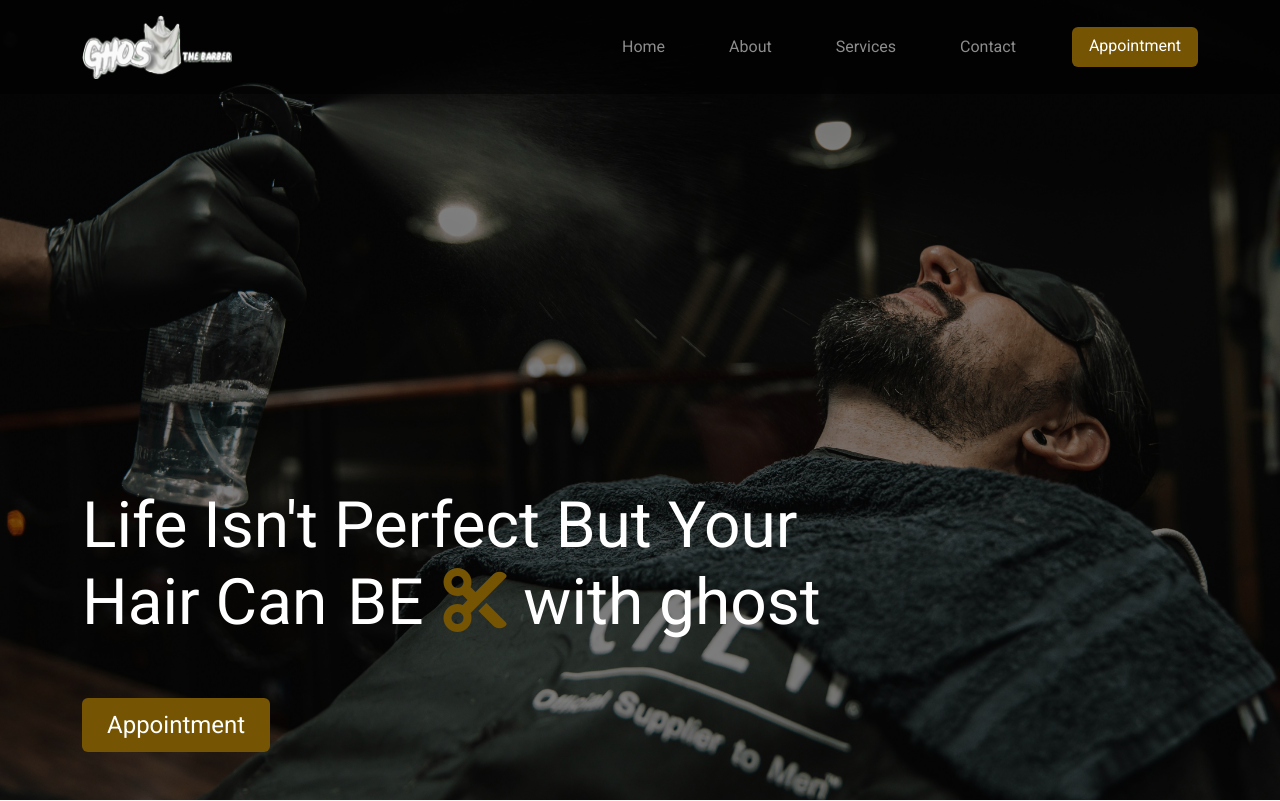
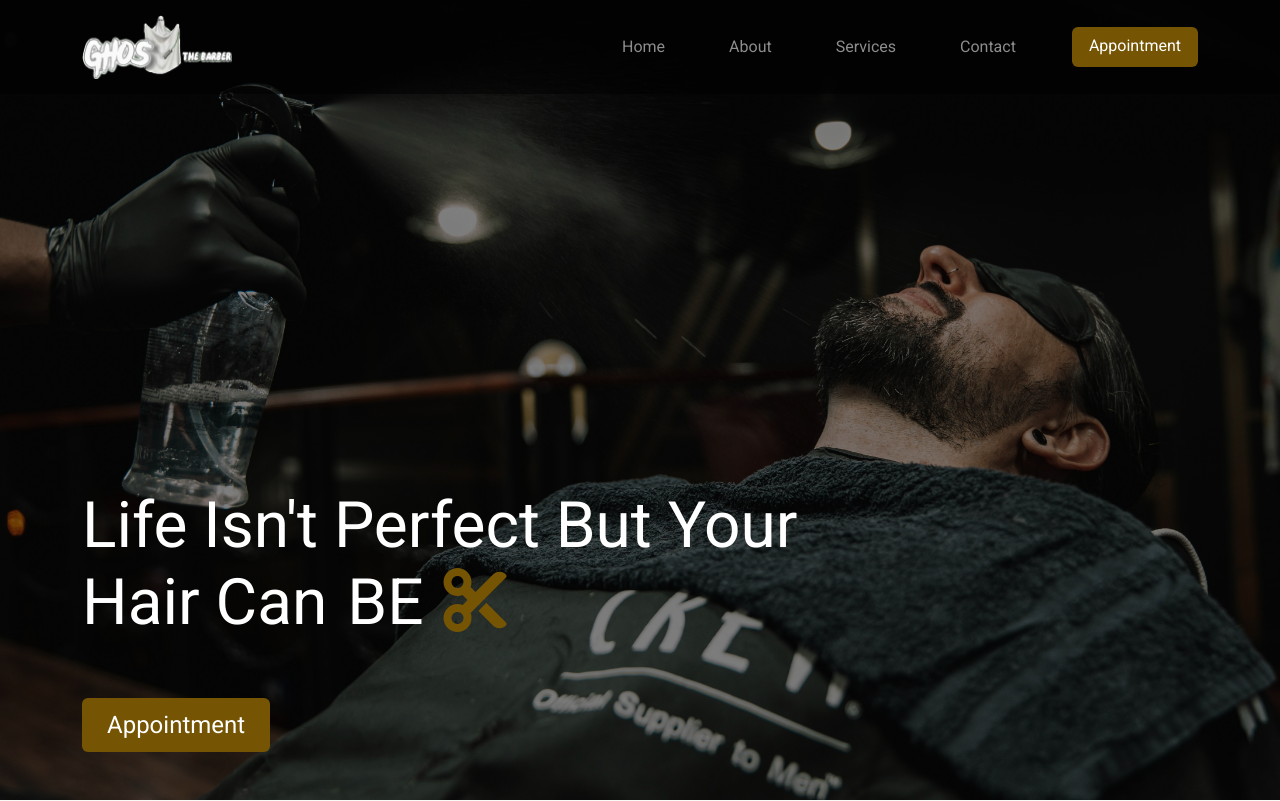
Before and after one commit to techyfave/GHOSTHEBARBER, a React (Vite) app: page / in a window 1280 px wide. Shown: the top 801 px of the page. Built offline with nearby package versions, Linux system fonts and the light colour scheme.

Commit message:
removing the little change

```diff
--- a/src/components/Hero/Hero.jsx
+++ b/src/components/Hero/Hero.jsx
@@ -15,7 +15,7 @@ function Hero({heroBg}) {
   return (
     <div style={style}  className='hero-section d-flex align-items-end'>
       <Container>
-        <h1 className='position-relative z-2 col-sm-12 col-md-8'>Life Isn't Perfect But Your Hair Can <span className=' p-1 rounded'>BE</span> <i className="fa-solid fa-scissors gold-col"></i> with ghost</h1>
+        <h1 className='position-relative z-2 col-sm-12 col-md-8'>Life Isn't Perfect But Your Hair Can <span className=' p-1 rounded'>BE</span> <i className="fa-solid fa-scissors gold-col"></i></h1>
         <Button text="Appointment" dest="#" className={"z-2 my-5 px-4 py-2 fs-5"}/>
       </Container>
       <div className='overlay'></div>
```
